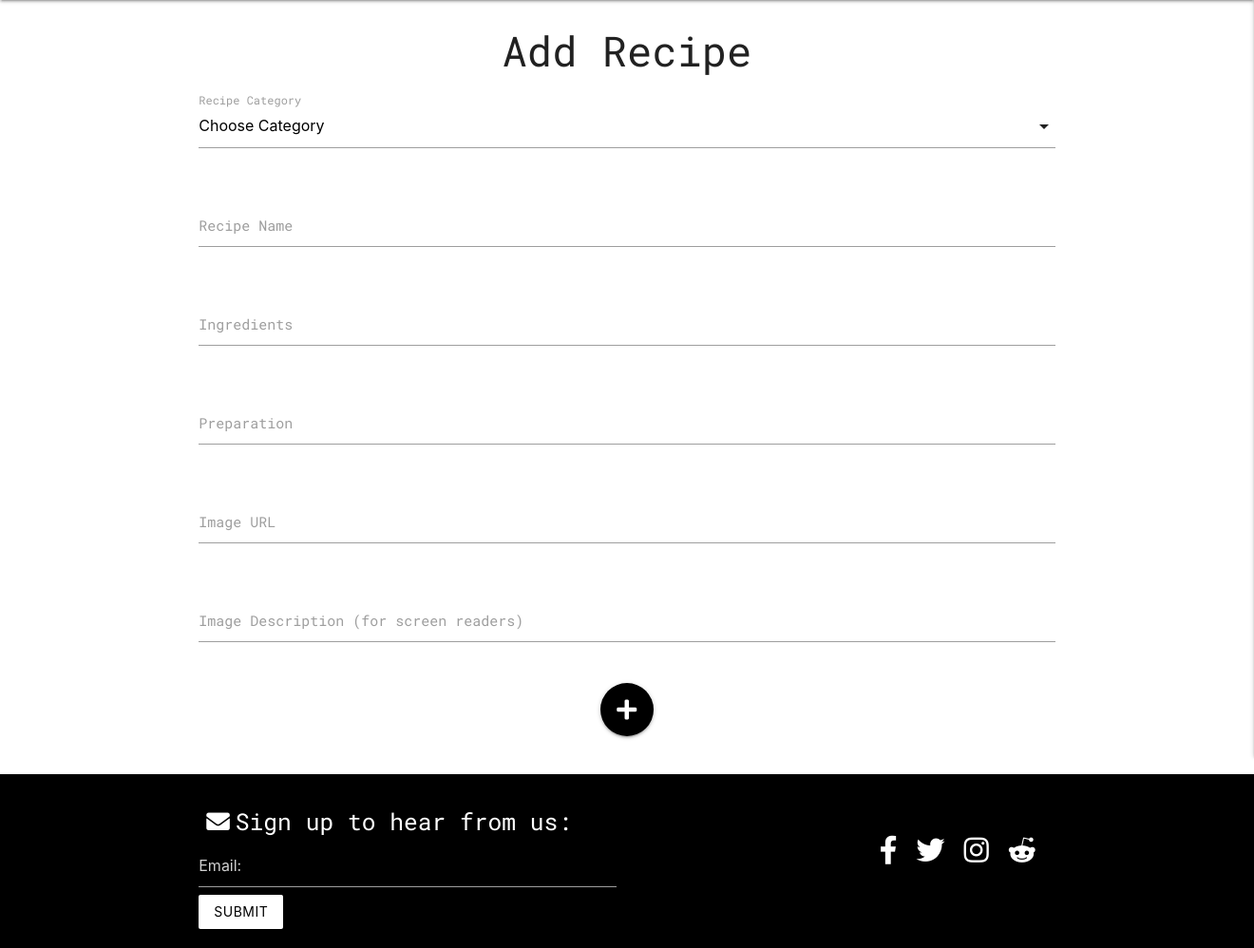
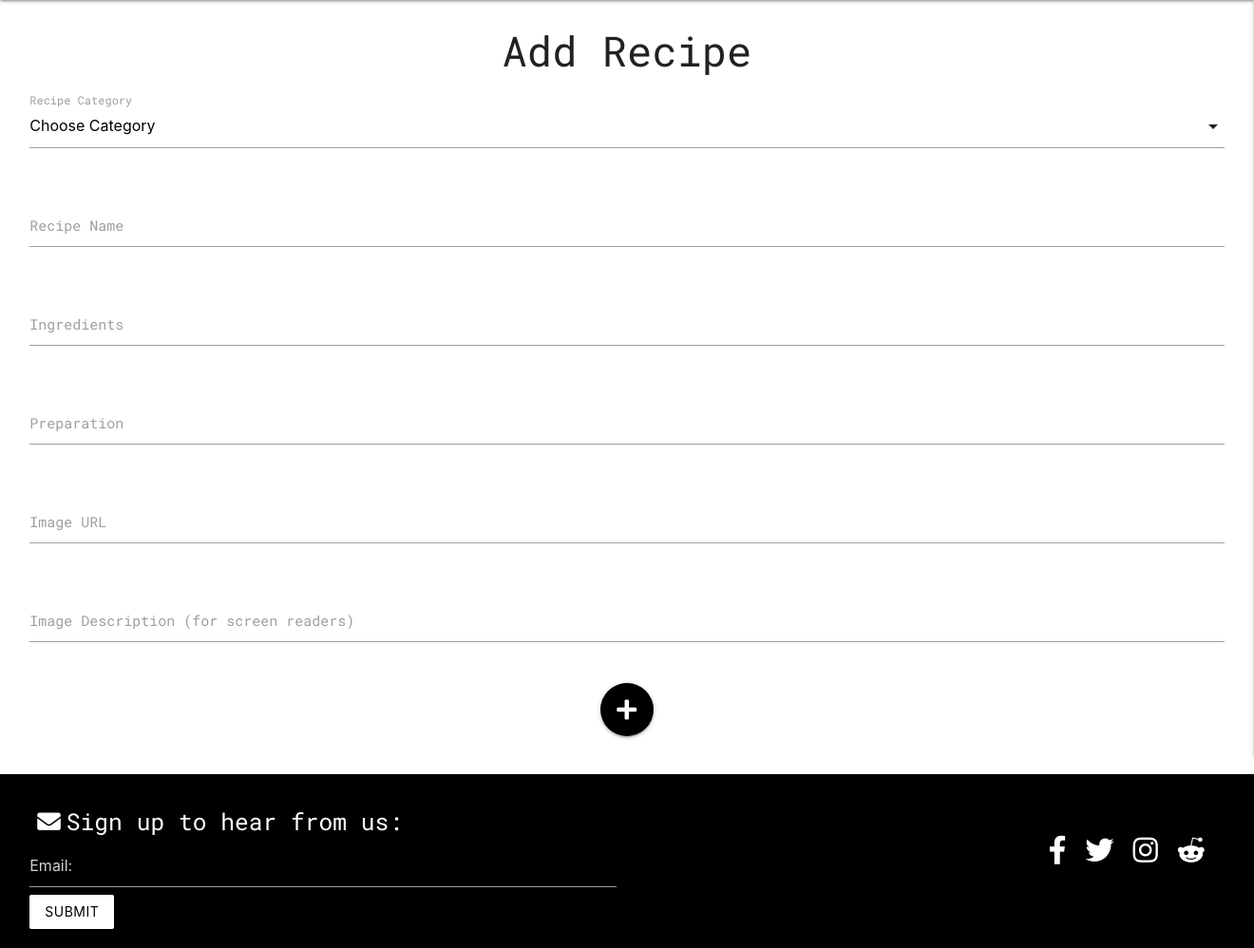
Before and after one commit to jaydavis359/Cocktail-Collector, a Flask app: page /add_recipe in a window 1320 px wide. Shown: the part 64-1062 px from the top of the page at 95% size. Run offline with Flask 2, Linux system fonts and the light colour scheme; data that the repository does not hold is empty; some libraries are stand-ins or nearby versions.

```diff
--- a/static/css/style.css
+++ b/static/css/style.css
@@ -117,6 +117,13 @@ main {
   max-width: 1000px;
 }
 
+@media only screen and (min-width: 993px) {
+  .container {
+    width: 100%;
+}
+}
+
+
 img.activator.recipe-image {
   height: 280px;
   width: 300px;
```
